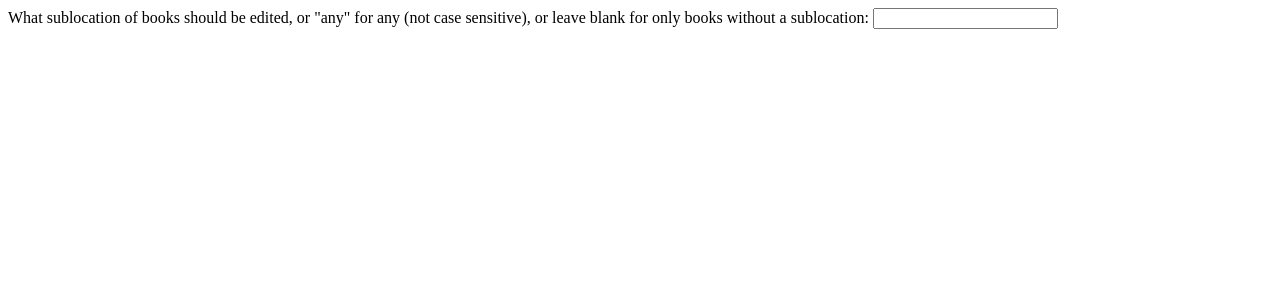
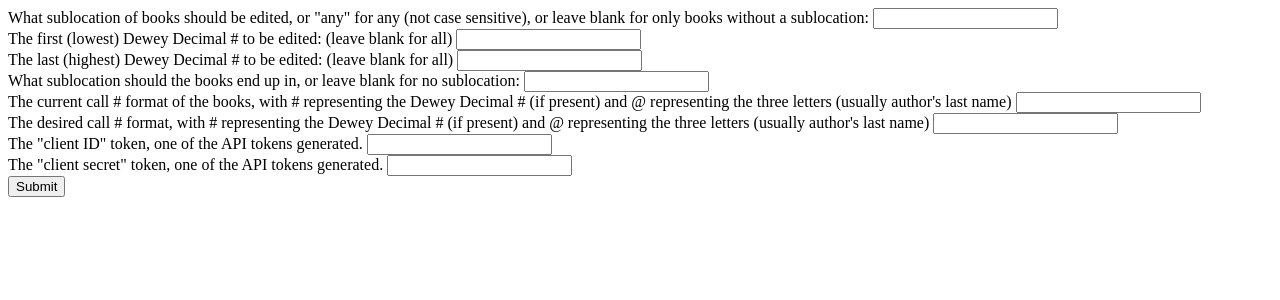
Before and after one commit to Non-Binary-Programmer/swe-final-destiny-scripts, a Flask app: template templates/batch.html in a window 1280 px wide. Shown: the top 300 px of the page. Run offline with Flask 3, Linux system fonts and the light colour scheme; the template is opened without the code that fills it, so the values that code supplies are empty.

Commit message:
Basic frontend complete

```diff
--- a/main.py
+++ b/main.py
@@ -1,4 +1,4 @@
-from flask import Flask, render_template
+from flask import Flask, render_template, redirect
 
 app = Flask(__name__)
 
@@ -8,4 +8,8 @@ def hello_world():
 
 @app.route('/batchedit')
 def batch_staging():
-    return render_template('batch.thml')
+    return render_template('batch.html')
+
+@app.route('/batchedit', methods=["GET", "POST"])
+def batch_accept():
+    return redirect("/")
--- a/templates/batch.html
+++ b/templates/batch.html
@@ -3,8 +3,31 @@
 
 </head>
 <body>
-    <form>
-        <label for="sublocation">What sublocation of books should be edited, or "any" for any (not case sensitive), or leave blank for only books without a sublocation:</label>
-        <input id="sublocation" name="sublocation" type="text">
+    <form method="post">
+        <label for="subtarget">What sublocation of books should be edited, or "any" for any (not case sensitive), or leave blank for only books without a sublocation:</label>
+        <input id="subtarget" name="subtarget" type="text">
+        <br>
+        <label for="start">The first (lowest) Dewey Decimal # to be edited: (leave blank for all)</label>
+        <input id="start" name="start" type="number">
+        <br>
+        <label for="end">The last (highest) Dewey Decimal # to be edited: (leave blank for all)</label>
+        <input id="end" name="end" type="number">
+        <br>
+        <label for="newsublocation">What sublocation should the books end up in, or leave blank for no sublocation:</label>
+        <input type="text" id="subtarget" name="subtarget">
+        <br>
+        <label for="oldcall">The current call # format of the books, with # representing the Dewey Decimal # (if present) and @ representing the three letters (usually author's last name)</label>
+        <input type="text" id="oldcall" name="oldcall">
+        <br>
+        <label for="newcall">The desired call # format, with # representing the Dewey Decimal # (if present) and @ representing the three letters (usually author's last name)</label>
+        <input type="text" id="newcall" name="newcall">
+        <br>
+        <label for="clientid">The "client ID" token, one of the API tokens generated.</label>
+        <input type="password" id="clientid" name="clientid">
+        <br>
+        <label for="secret">The "client secret" token, one of the API tokens generated.</label>
+        <input type="password" id="secret" name="secret">
+        <br>
+        <input type="submit">
     </form>
 </body>
```
